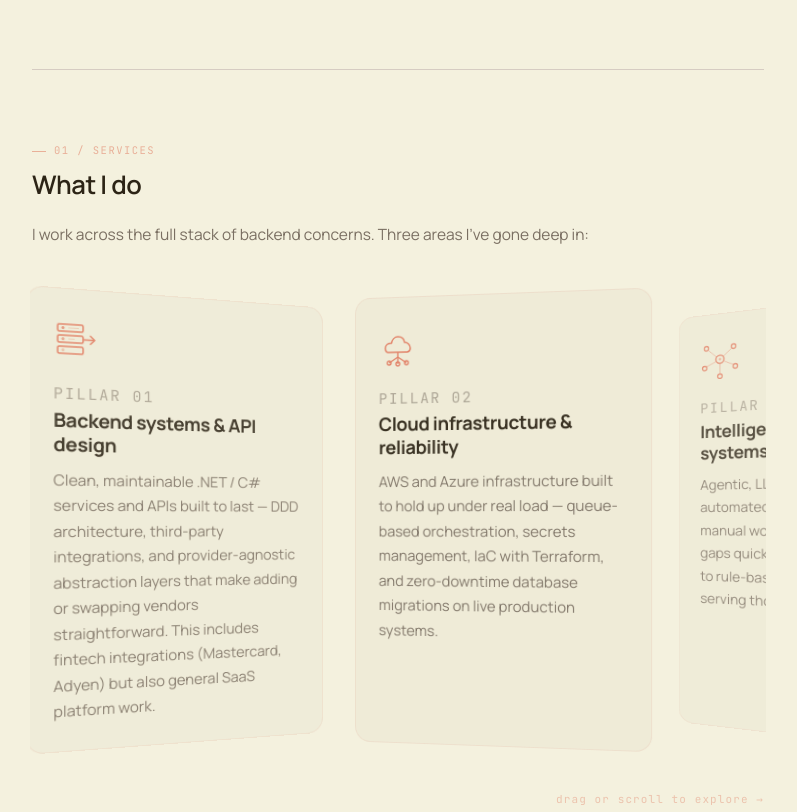
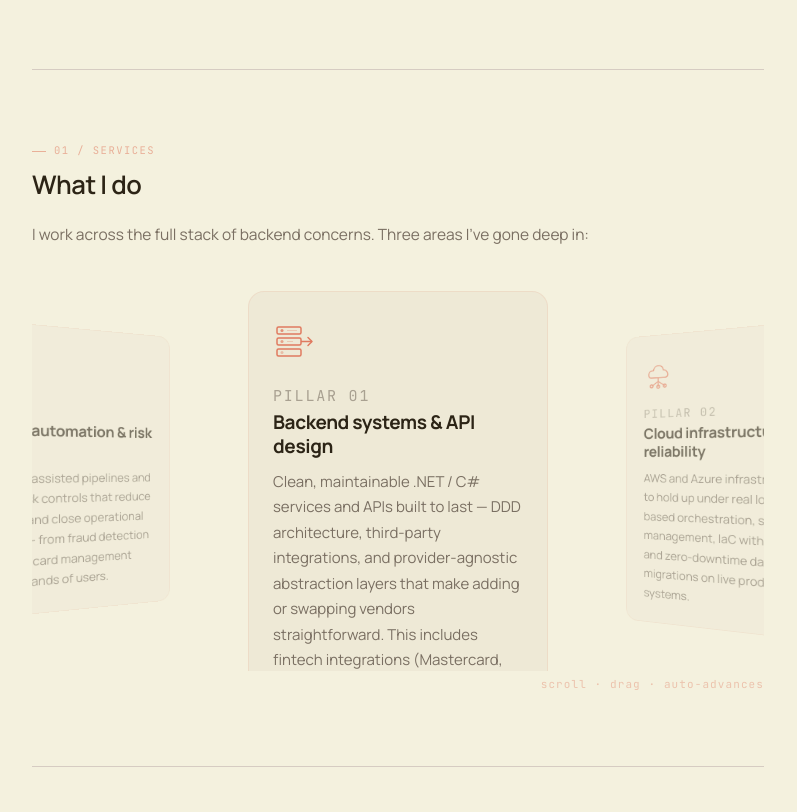
Before and after one commit to hamzafa1d1/hfsoftwareservices, a plain HTML site: page index.html in a window 1280 px wide. Shown: the part 1238-2050 px from the top of the page, without its empty margins (242-1039 px from the left). Drawn offline with Linux system fonts and the light colour scheme.

Commit message:
Curved infinite arc carousel with Motion.dev hover glow

```diff
--- a/index.html
+++ b/index.html
@@ -299,7 +299,7 @@
           </article>
 
         </div>
-        <p class="pillars-hint" aria-hidden="true">drag or scroll to explore →</p>
+        <p class="pillars-hint" aria-hidden="true">scroll · drag · auto-advances</p>
       </section>
 
       <hr class="rule" />
@@ -807,70 +807,145 @@
           });
         }
 
-        // ── 3D pillar card carousel ───────────────────────────────
+        // ── Curved infinite arc carousel ─────────────────────────
         var pillarsTrack = document.querySelector('.pillars-track');
-        var pillarCards = pillarsTrack ? Array.prototype.slice.call(pillarsTrack.querySelectorAll('.pillar')) : [];
+        var pillarCards = pillarsTrack
+          ? Array.prototype.slice.call(pillarsTrack.querySelectorAll('.pillar'))
+          : [];
 
-        function applyPillarRotations() {
-          if (!pillarsTrack || reduce) return;
-          var trackRect = pillarsTrack.getBoundingClientRect();
-          var trackCenterX = trackRect.left + trackRect.width / 2;
-          pillarCards.forEach(function(card) {
-            if (card._hovered) return;
-            var rect = card.getBoundingClientRect();
-            var cardCenterX = rect.left + rect.width / 2;
-            var offset = (cardCenterX - trackCenterX) / (trackRect.width * 0.5);
-            var clamp = Math.max(-1, Math.min(1, offset));
-            var ry = clamp * -18;
-            var sc = 1 - Math.abs(clamp) * 0.05;
-            card._baseRy = ry;
-            card.style.transform = 'perspective(960px) rotateY(' + ry + 'deg) scale(' + sc + ')';
-            card.style.opacity = String(1 - Math.abs(clamp) * 0.22);
+        if (pillarsTrack && pillarCards.length) {
+          var N = pillarCards.length;
+
+          if (reduce) {
+            // Accessible static layout
+            pillarsTrack.style.height = 'auto';
+            pillarsTrack.style.overflow = 'visible';
+            pillarsTrack.style.display = 'flex';
+            pillarsTrack.style.flexDirection = 'column';
+            pillarsTrack.style.gap = '16px';
+            pillarCards.forEach(function(c) {
+              c.style.position = 'relative';
+              c.style.left = 'auto';
+              c.style.top = 'auto';
+              c.style.width = '100%';
+            });
+          } else {
+            var isMobile = window.innerWidth < 640;
+            var CARD_R    = isMobile ? 380 : 640;
+            var CARD_STEP = isMobile ? 52  : 38; // degrees per slot
+            var cOff = 0;   // continuous offset in slot units
+            var vOff = 0;   // velocity (slot units / frame @ 60fps)
+            var rafId = 0, lastRafT = 0;
+
+            function wrapSlot(raw) {
+              var mod = raw - Math.floor(raw / N) * N;
+              return mod > N / 2 ? mod - N : mod;
+            }
+
+            function positionCards() {
+              pillarCards.forEach(function(card, i) {
+                var wrapped = wrapSlot(i - cOff);
+                var ang = wrapped * CARD_STEP;
+                var rad = ang * Math.PI / 180;
+                var tx = CARD_R * Math.sin(rad);
+                var tz = CARD_R * (Math.cos(rad) - 1);
+                var ry = -ang;
+                var dist = Math.abs(wrapped);
+                var sc  = 1 - dist * 0.08;
+                var op  = Math.max(0, 1 - dist * 0.4);
+                var hy  = card._hy || 0;
+                card.style.zIndex  = String(Math.round(10 - dist * 4));
+                card.style.opacity = String(Math.round(op * 100) / 100);
+                card.style.transform =
+                  'translateX(' + tx + 'px)' +
+                  ' translateY(' + (-hy) + 'px)' +
+                  ' translateZ(' + tz + 'px)' +
+                  ' rotateY(' + ry + 'deg)' +
+                  ' scale(' + sc + ')';
               });
             }
 
-        if (pillarsTrack && pillarCards.length && !reduce) {
-          pillarsTrack.addEventListener('scroll', applyPillarRotations, { passive: true });
-          var pillarsSection = pillarsTrack.closest('section');
-          if (pillarsSection) {
-            var pIo = new IntersectionObserver(function(entries) {
-              if (entries[0].isIntersecting) { applyPillarRotations(); pIo.disconnect(); }
-            }, { threshold: 0.1 });
-            pIo.observe(pillarsSection);
+            function arcLoop(t) {
+              var dt = lastRafT ? Math.min((t - lastRafT) / 16.67, 4) : 1;
+              lastRafT = t;
+              cOff  += vOff * dt;
+              vOff  *= Math.pow(0.88, dt);
+              // Snap toward nearest integer slot when coasting
+              if (Math.abs(vOff) < 0.004) {
+                var snap = Math.round(cOff);
+                cOff += (snap - cOff) * 0.065 * dt;
               }
+              // Tween hover lift
+              pillarCards.forEach(function(c) {
+                c._hy = (c._hy || 0) + ((c._isHovered ? 10 : 0) - (c._hy || 0)) * 0.13 * dt;
+              });
+              positionCards();
+              rafId = requestAnimationFrame(arcLoop);
+            }
+            rafId = requestAnimationFrame(arcLoop);
+
+            // Wheel
+            pillarsTrack.addEventListener('wheel', function(e) {
+              e.preventDefault();
+              var delta = Math.abs(e.deltaX) > Math.abs(e.deltaY) ? e.deltaX : e.deltaY;
+              vOff += delta * 0.005;
+              vOff  = Math.max(-0.65, Math.min(0.65, vOff));
+            }, { passive: false });
+
+            // Pointer drag
+            var drag = null;
+            pillarsTrack.addEventListener('pointerdown', function(e) {
+              drag = { x: e.clientX, off: cOff };
+              vOff = 0;
+              pillarsTrack.setPointerCapture(e.pointerId);
+            });
+            pillarsTrack.addEventListener('pointermove', function(e) {
+              if (!drag) return;
+              cOff = drag.off - (e.clientX - drag.x) / 130;
+            });
+            pillarsTrack.addEventListener('pointerup', function(e) {
+              if (!drag) return;
+              vOff = -(e.clientX - drag.x) / 130 / 9;
+              drag = null;
+            });
+            pillarsTrack.addEventListener('pointercancel', function() { drag = null; });
+
+            // Hover highlight via Motion.animate
             pillarCards.forEach(function(card) {
-            card.addEventListener('mouseenter', function() { card._hovered = true; });
-            card.addEventListener('mousemove', function(e) {
-              var rect = card.getBoundingClientRect();
-              var cx = rect.left + rect.width / 2;
-              var cy = rect.top + rect.height / 2;
-              var dx = (e.clientX - cx) / (rect.width / 2);
-              var dy = (e.clientY - cy) / (rect.height / 2);
-              var rx = -dy * 7;
-              var ry = (card._baseRy || 0) + dx * 10;
-              card.style.transform = 'perspective(960px) rotateX(' + rx + 'deg) rotateY(' + ry + 'deg) scale(1.04)';
-              card.style.opacity = '1';
-            }, { passive: true });
+              card.addEventListener('mouseenter', function() {
+                card._isHovered = true;
+                if (typeof Motion !== 'undefined') {
+                  Motion.animate(card, {
+                    boxShadow: '0 28px 72px rgba(224,122,95,0.30), 0 0 0 1.5px rgba(224,122,95,0.52)',
+                    borderColor: 'rgba(224,122,95,0.48)'
+                  }, { duration: 0.38, easing: [0.22, 1, 0.36, 1] });
+                }
+              });
               card.addEventListener('mouseleave', function() {
-              card._hovered = false;
-              card.style.transition = 'transform 400ms cubic-bezier(0.23,1,0.32,1), opacity 300ms ease, box-shadow 300ms ease';
-              applyPillarRotations();
-              setTimeout(function() { card.style.transition = ''; }, 420);
+                card._isHovered = false;
+                if (typeof Motion !== 'undefined') {
+                  Motion.animate(card, {
+                    boxShadow: '0 4px 12px rgba(224,122,95,0)',
+                    borderColor: 'rgba(224,122,95,0.12)'
+                  }, { duration: 0.55, easing: [0.22, 1, 0.36, 1] });
+                }
               });
             });
-          // Drag-to-scroll
-          var isDragging = false, dragStartX = 0, dragScrollLeft = 0;
-          pillarsTrack.addEventListener('mousedown', function(e) {
-            isDragging = true; dragStartX = e.clientX; dragScrollLeft = pillarsTrack.scrollLeft;
-            pillarsTrack.style.userSelect = 'none';
+
+            // Gentle auto-advance every 4s
+            var autoAdv = setInterval(function() {
+              if (!drag && Math.abs(vOff) < 0.008) vOff = 0.022;
+            }, 4000);
+
+            document.addEventListener('visibilitychange', function() {
+              if (document.hidden) {
+                clearInterval(autoAdv); cancelAnimationFrame(rafId);
+              } else {
+                rafId = requestAnimationFrame(arcLoop);
+                autoAdv = setInterval(function() { if (!drag && Math.abs(vOff) < 0.008) vOff = 0.022; }, 4000);
+              }
             });
-          window.addEventListener('mousemove', function(e) {
-            if (!isDragging) return;
-            pillarsTrack.scrollLeft = dragScrollLeft - (e.clientX - dragStartX);
-          }, { passive: true });
-          window.addEventListener('mouseup', function() {
-            isDragging = false; pillarsTrack.style.userSelect = '';
-          });
+          }
         }
 
       })();
--- a/styles.css
+++ b/styles.css
@@ -522,49 +522,43 @@ main {
   margin-top: 6px;
 }
 
-/* 3D Pillars scroll track */
+/* Curved infinite arc carousel */
 .pillars-track {
-  display: flex;
-  gap: 18px;
-  overflow-x: scroll;
-  scroll-snap-type: x mandatory;
-  -webkit-overflow-scrolling: touch;
+  position: relative;
+  height: 400px;
+  overflow: hidden;
   cursor: grab;
-  padding: 28px 2px 36px;
-  margin: 14px -2px 0;
-  scrollbar-width: none;
-  /* slight perspective container */
-  perspective: 1200px;
+  margin: 24px 0 0;
+  perspective: 880px;
+  perspective-origin: 50% 48%;
+  touch-action: none;
+  user-select: none;
 }
-.pillars-track::-webkit-scrollbar { display: none; }
 .pillars-track:active { cursor: grabbing; }
 
 .pillar {
-  flex: 0 0 300px;
-  scroll-snap-align: start;
+  position: absolute;
+  width: 300px;
+  left: calc(50% - 150px);
+  top: 20px;
   padding: 28px 24px 26px;
-  background: rgba(237, 232, 213, 0.75);
-  border: 1px solid rgba(224, 122, 95, 0.1);
+  background: rgba(237, 232, 213, 0.85);
+  border: 1px solid rgba(224, 122, 95, 0.12);
   border-radius: 16px;
-  position: relative;
   overflow: hidden;
-  will-change: transform;
-  transition: box-shadow 300ms ease, opacity 300ms ease;
+  will-change: transform, opacity;
   backface-visibility: hidden;
 }
 .pillar::before {
   content: '';
   position: absolute;
   top: 0; left: 0; right: 0;
-  height: 1px;
-  background: linear-gradient(90deg, transparent, rgba(224, 122, 95, 0.65) 50%, transparent);
+  height: 2px;
+  background: linear-gradient(90deg, transparent, rgba(224, 122, 95, 0.7) 50%, transparent);
   opacity: 0;
-  transition: opacity 300ms ease;
+  transition: opacity 350ms ease;
 }
 .pillar:hover::before { opacity: 1; }
-.pillar:hover {
-  box-shadow: 0 24px 64px rgba(44, 36, 22, 0.12), 0 0 0 1px rgba(224, 122, 95, 0.14);
-}
 
 .pillar__icon {
   display: block;
@@ -602,7 +596,8 @@ main {
 }
 
 @media (max-width: 640px) {
-  .pillar { flex: 0 0 82vw; }
+  .pillars-track { height: 460px; }
+  .pillar { width: 84vw; left: 8vw; }
 }
 
 /* Case studies */
```
Lines whose indentation alone changed are shown as unchanged.
